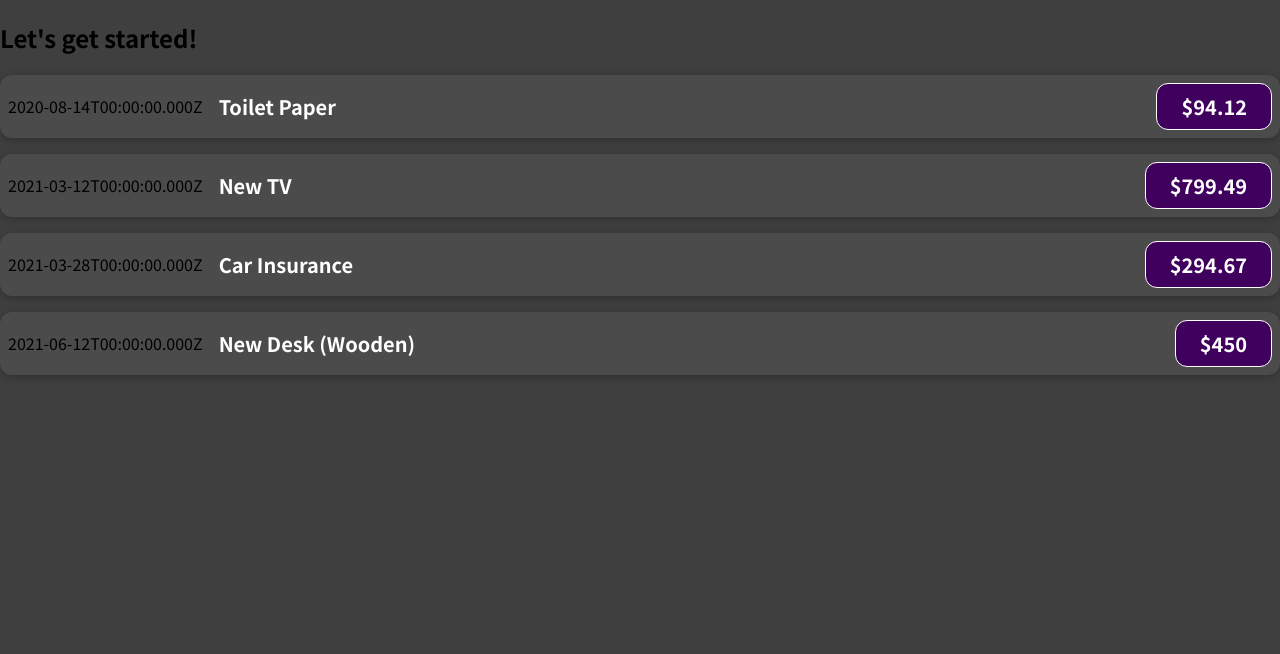
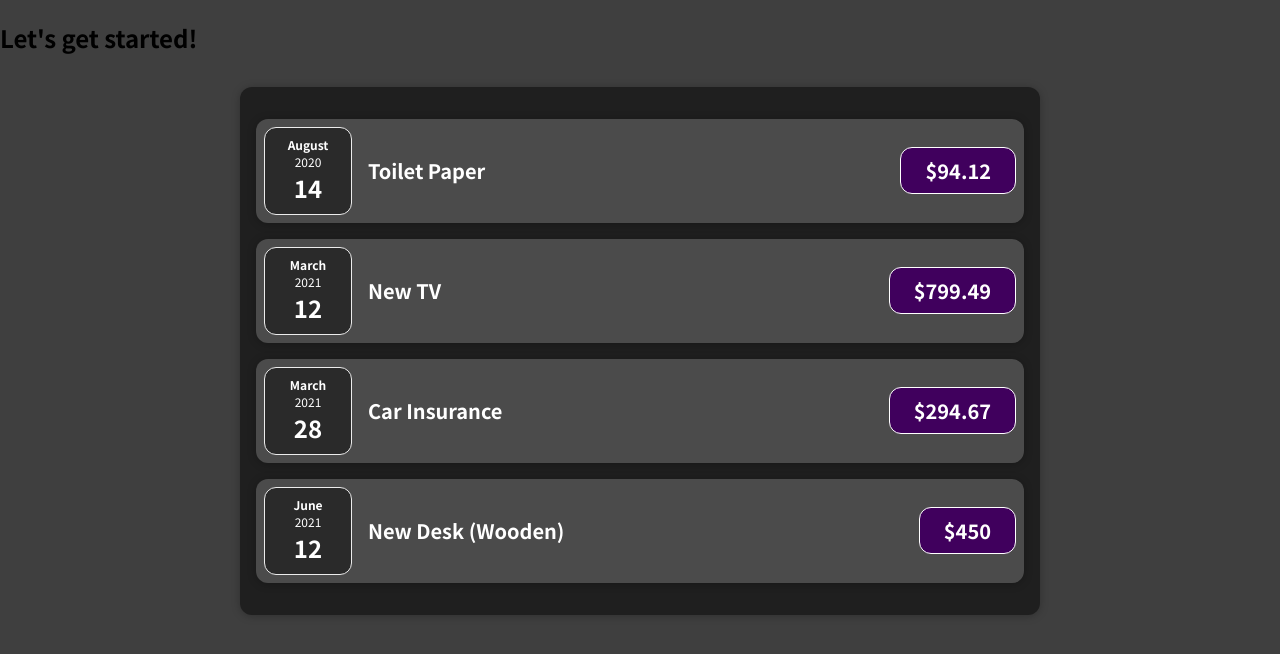
Before and after one commit to IamSithabile/my-app, a JavaScript app: page / in a window 1280 px wide. Shown: the top 654 px of the page. Built offline with nearby package versions, Linux system fonts and the light colour scheme.

Commit message:
Created more components and used composition to make children pops

```diff
--- a/src/App.js
+++ b/src/App.js
@@ -1,4 +1,4 @@
-import ExpenseItem from "./components/ExpenseItem";
+import Expenses from "./components/Expenses";
 
 function App() {
   const expenses = [
@@ -26,26 +26,7 @@
   return (
     <div>
       <h2>Let's get started!</h2>
-      <ExpenseItem
-        title={expenses[0].title}
-        amount={expenses[0].amount}
-        date={expenses[0].date}
-      ></ExpenseItem>
-      <ExpenseItem
-        title={expenses[1].title}
-        amount={expenses[1].amount}
-        date={expenses[1].date}
-      ></ExpenseItem>
-      <ExpenseItem
-        title={expenses[2].title}
-        amount={expenses[2].amount}
-        date={expenses[2].date}
-      ></ExpenseItem>
-      <ExpenseItem
-        title={expenses[3].title}
-        amount={expenses[3].amount}
-        date={expenses[3].date}
-      ></ExpenseItem>
+      <Expenses list={expenses} />
     </div>
   );
 }
--- /dev/null
+++ b/src/components/Card.css
@@ -0,0 +1,4 @@
+.card {
+  border-radius: 12px;
+  box-shadow: 0 1px 8px rgba(0, 0, 0, 0.25);
+}
--- /dev/null
+++ b/src/components/Card.js
@@ -0,0 +1,8 @@
+import "./Card.css";
+
+const Card = (props) => {
+  const classes = `card ${props.className}`;
+  return <div className={classes}>{props.children}</div>;
+};
+
+export default Card;
--- /dev/null
+++ b/src/components/ExpenseDate.css
@@ -0,0 +1,26 @@
+.expense-date {
+  display: flex;
+  flex-direction: column;
+  width: 5.5rem;
+  height: 5.5rem;
+  border: 1px solid #ececec;
+  background-color: #2a2a2a;
+  color: white;
+  border-radius: 12px;
+  align-items: center;
+  justify-content: center;
+}
+
+.expense-date__month {
+  font-size: 0.75rem;
+  font-weight: bold;
+}
+
+.expense-date__year {
+  font-size: 0.75rem;
+}
+
+.expense-date__day {
+  font-size: 1.5rem;
+  font-weight: bold;
+}
--- /dev/null
+++ b/src/components/ExpenseDate.js
@@ -0,0 +1,17 @@
+import "./ExpenseDate.css";
+
+const ExpenseDate = (props) => {
+  const month = props.date.toLocaleString("en-us", { month: "long" });
+  const day = props.date.toLocaleString("en-us", { day: "2-digit" });
+  const year = props.date.getFullYear();
+
+  return (
+    <div className="expense-date">
+      <div className="expense-date__month">{month}</div>
+      <div className="expense-date__year">{year}</div>
+      <div className="expense-date__day">{day}</div>
+    </div>
+  );
+};
+
+export default ExpenseDate;
--- a/src/components/ExpenseItem.css
+++ b/src/components/ExpenseItem.css
@@ -2,10 +2,8 @@
   display: flex;
   justify-content: space-between;
   align-items: center;
-  box-shadow: 0 2px 8px rgba(0, 0, 0, 0.25);
   padding: 0.5rem;
   margin: 1rem 0;
-  border-radius: 12px;
   background-color: #4b4b4b;
 }
 
--- a/src/components/ExpenseItem.js
+++ b/src/components/ExpenseItem.js
@@ -1,14 +1,17 @@
 import "./ExpenseItem.css";
+import "./ExpenseDate";
+import ExpenseDate from "./ExpenseDate";
+import Card from "./Card";
 
-function ExpenseItem(props) {
+const ExpenseItem = (props) => {
   return (
-    <div className="expense-item">
-      <div>{props.date.toISOString()}</div>
+    <Card className="expense-item">
+      <ExpenseDate date={props.date} />
       <div className="expense-item__description">
         <h2>{props.title}</h2>
         <div className="expense-item__price">${props.amount}</div>
       </div>
-    </div>
+    </Card>
   );
-}
+};
 export default ExpenseItem;
--- /dev/null
+++ b/src/components/Expenses.css
@@ -0,0 +1,7 @@
+.expenses {
+  padding: 1rem;
+  background-color: rgb(31, 31, 31);
+  margin: 2rem auto;
+  width: 50rem;
+  max-width: 95%;
+}
--- /dev/null
+++ b/src/components/Expenses.js
@@ -0,0 +1,32 @@
+import "./Expenses.css";
+import ExpenseItem from "./ExpenseItem";
+import Card from "./Card";
+
+const Expenses = (props) => {
+  return (
+    <Card className="expenses">
+      <ExpenseItem
+        title={props.list[0].title}
+        amount={props.list[0].amount}
+        date={props.list[0].date}
+      />
+      <ExpenseItem
+        title={props.list[1].title}
+        amount={props.list[1].amount}
+        date={props.list[1].date}
+      />
+      <ExpenseItem
+        title={props.list[2].title}
+        amount={props.list[2].amount}
+        date={props.list[2].date}
+      />
+      <ExpenseItem
+        title={props.list[3].title}
+        amount={props.list[3].amount}
+        date={props.list[3].date}
+      />
+    </Card>
+  );
+};
+
+export default Expenses;
```
Also changed, not shown: 1 other file (tests, documents, lock files or other folders).
